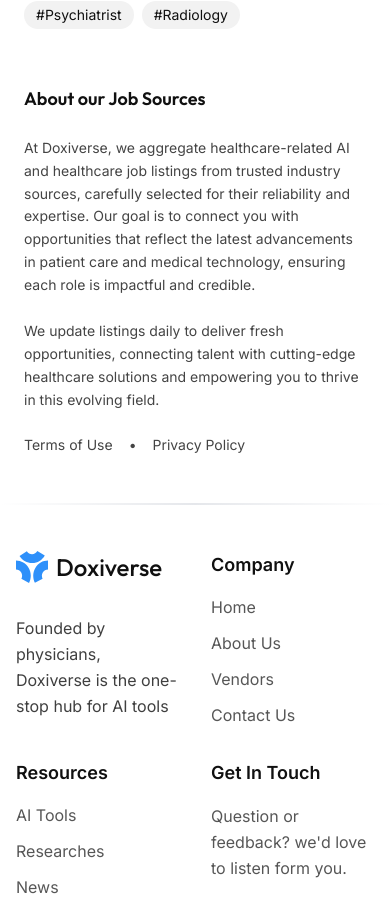
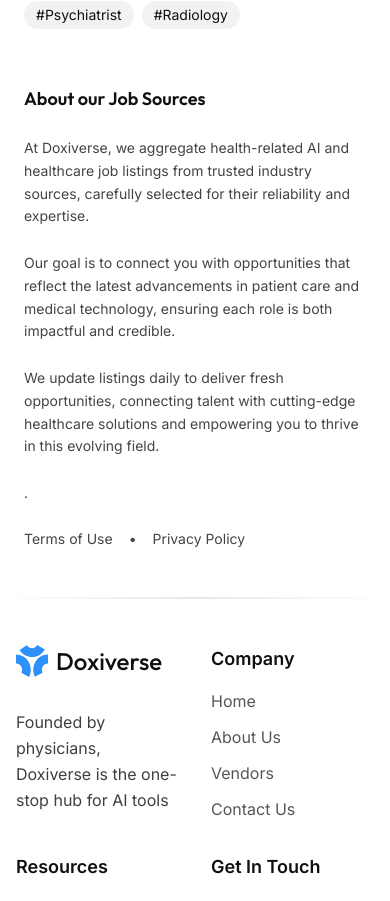
Before and after one commit to doxiversellc-create/front-end, a Next.js app: page /ai-jobs in a window 390 px wide. Shown: the part 2480-3381 px from the top of the page. Built offline with nearby package versions, Linux system fonts and the light colour scheme; no server answers.

Commit message:
add ai jobs page

```diff
--- a/actions/content.actions.ts
+++ b/actions/content.actions.ts
@@ -4,11 +4,12 @@
 import fs from "fs/promises";
 import path from "path";
 
-import { AboutUsContent, LandingPageContent } from "@/types/content.types";
+import { AboutUsContent, AIJobsContent, LandingPageContent } from "@/types/content.types";
 
 type PageContentMap = {
   landingpage: LandingPageContent;
   aboutus: AboutUsContent;
+  aijobs: AIJobsContent;
 };
 
 interface FetchPageContentOptions {
@@ -46,7 +47,7 @@
   options: FetchPageContentOptions = {}
 ): Promise<{ success: boolean; content: PageContentMap[TPage] | any; error?: string }> {
   const {
-    revalidate = 3600,
+    revalidate = 0,
     fallbackDir = path.join(process.cwd(), "public", "contents"),
     timeout = 10000,
     logErrors = false,
--- a/app/(main)/about-us/page.tsx
+++ b/app/(main)/about-us/page.tsx
@@ -13,9 +13,7 @@
 }
 
 export default async function AboutUsPage() {
-  const { content = { message: "Default About Us content" } } = await fetchPageContent("aboutus", {
-    revalidate: 600,
-  });
+  const { content = { message: "Default About Us content" } } = await fetchPageContent("aboutus");
 
   // Transform DB format to frontend format
   const aboutData = {
--- a/app/(main)/ai-jobs/_components/Sidebar.tsx
+++ b/app/(main)/ai-jobs/_components/Sidebar.tsx
@@ -1,6 +1,7 @@
 import { Card } from "@/components/ui/card";
+import { AIJobsContent } from "@/types/content.types";
 
-const Sidebar = () => {
+const Sidebar = ({ content }: { content: AIJobsContent }) => {
   const topTags = ["Dentist", "Anesthesia", "Nursing", "Psychiatrist", "Radiology"];
 
   return (
@@ -17,17 +18,18 @@
       </Card>
 
       <Card className="border-none shadow-none">
-        <h3 className="font-outfit text-lg font-semibold">About our Job Sources</h3>
-        <p className="text-muted-foreground text-sm leading-relaxed md:text-base">
-          At Doxiverse, we aggregate healthcare-related AI and healthcare job listings from trusted
-          industry sources, carefully selected for their reliability and expertise. Our goal is to
-          connect you with opportunities that reflect the latest advancements in patient care and
-          medical technology, ensuring each role is impactful and credible.
-        </p>
-        <p className="text-muted-foreground text-sm leading-relaxed md:text-base">
-          We update listings daily to deliver fresh opportunities, connecting talent with
-          cutting-edge healthcare solutions and empowering you to thrive in this evolving field.
-        </p>
+        <h3 className="font-outfit text-lg font-semibold">{content.jobs_source_title}</h3>
+        {content.jobs_sources_description.split(".").map(p => {
+          return (
+            <p
+              className="text-muted-foreground text-sm leading-relaxed md:text-base"
+              key={p.slice(1, 10)}
+            >
+              {p}.
+            </p>
+          );
+        })}
+
         <div className="">
           <div className="text-muted-foreground flex space-x-4 text-sm">
             <a href="/terms" className="hover:text-foreground transition-colors">
--- a/app/(main)/ai-jobs/page.tsx
+++ b/app/(main)/ai-jobs/page.tsx
@@ -1,21 +1,23 @@
 import { Suspense } from "react";
 
+import { fetchPageContent } from "@/actions/content.actions";
 import JobFilters from "./_components/JobFilters";
 import JobsList from "./_components/JobsList";
 import Sidebar from "./_components/Sidebar";
 import { jobsData } from "./_data/jobsData";
 
-const AiJobs = () => {
+const AiJobs = async () => {
+  const { content = { message: "Default About Us content" } } = await fetchPageContent("aijobs");
   return (
     <div className="min-h-screen px-6 md:px-16 lg:px-20">
       <div className="from-primary/25 pointer-events-none absolute top-0 left-0 -z-10 h-[50vh] w-full bg-gradient-to-b to-transparent" />
       <main className="mx-auto max-w-7xl">
         <section className="pt-14 pb-12 text-left">
           <span className="bg-background rounded-full px-3 py-2 text-sm font-semibold">
-            AI Jobs
+            {content.page_title}
           </span>
           <h1 className="font-outfit mt-4 text-[40px] font-semibold tracking-tight">
-            Jobs you might find Useful
+            {content.subtitle}
           </h1>
         </section>
         <Suspense fallback={<div>Loading...</div>}>
@@ -28,7 +30,7 @@
           </Suspense>
 
           <div className="lg:col-span-1">
-            <Sidebar />
+            <Sidebar content={content} />
           </div>
         </div>
       </main>
--- /dev/null
+++ b/public/contents/fallback-aijobs-content.json
@@ -0,0 +1,13 @@
+{
+  "id": 5,
+  "title": "AI Jobs Page",
+  "page_title": "AI Jobs",
+  "subtitle": "Jobs you might find Useful",
+  "jobs_source_title": "About our Job Sources",
+  "jobs_sources_description": "At Doxiverse, we aggregate health-related AI and healthcare job listings from trusted industry sources, carefully selected for their reliability and expertise. Our goal is to connect you with opportunities that reflect the latest advancements in patient care and medical technology, ensuring each role is both impactful and credible. We update listings daily to deliver fresh opportunities, connecting talent with cutting-edge healthcare solutions and empowering you to thrive in this evolving field.",
+  "first_published_at": "2025-09-10T04:32:10.047291Z",
+  "last_published_at": "2025-09-10T04:32:10.047291Z",
+  "meta": {
+    "is_fallback": true
+  }
+}
--- a/types/content.types.ts
+++ b/types/content.types.ts
@@ -78,3 +78,18 @@
   };
   live?: boolean;
 }
+
+export interface AIJobsContent {
+  id: number;
+  title: string;
+  page_title: string;
+  subtitle: string;
+  jobs_source_title: string;
+  jobs_sources_description: string;
+  first_published_at: string;
+  last_published_at: string;
+  meta?: {
+    is_fallback?: boolean;
+    live?: boolean;
+  };
+}
```
